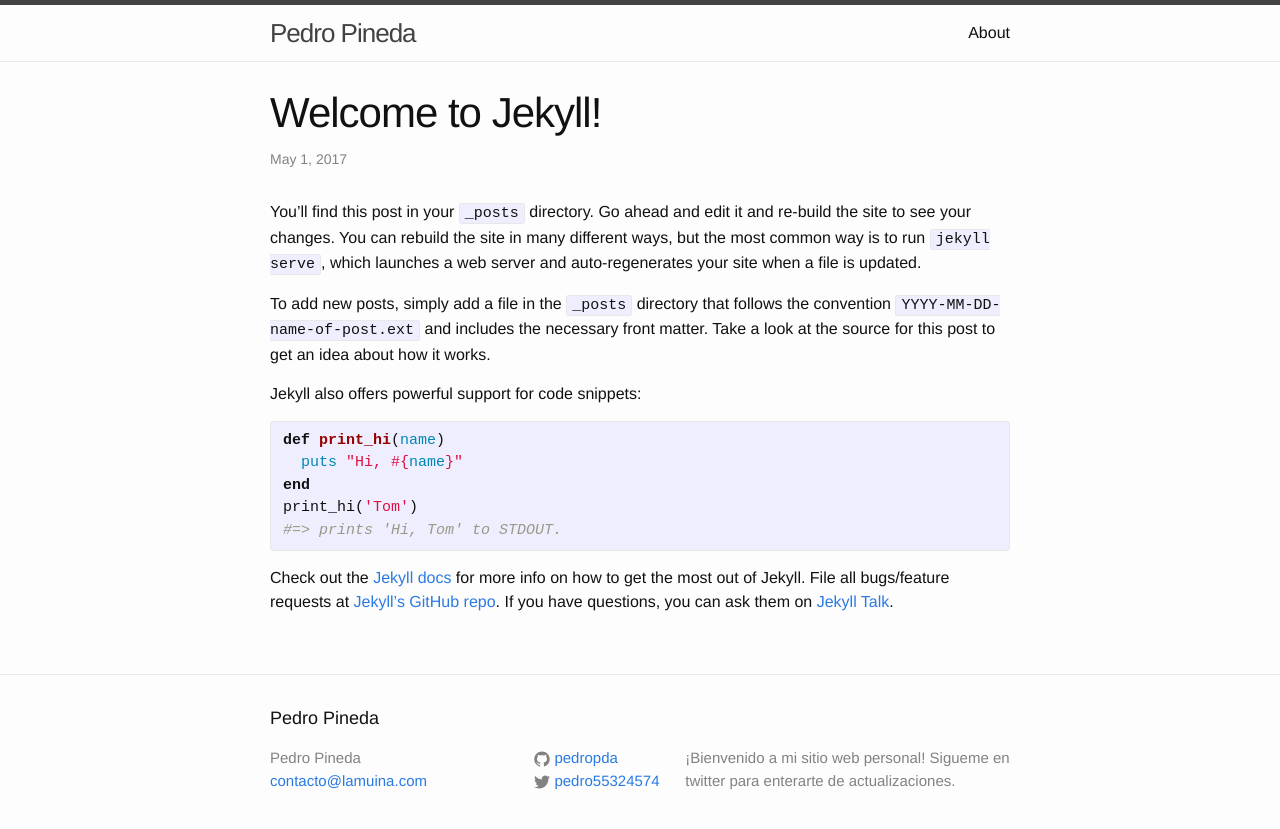
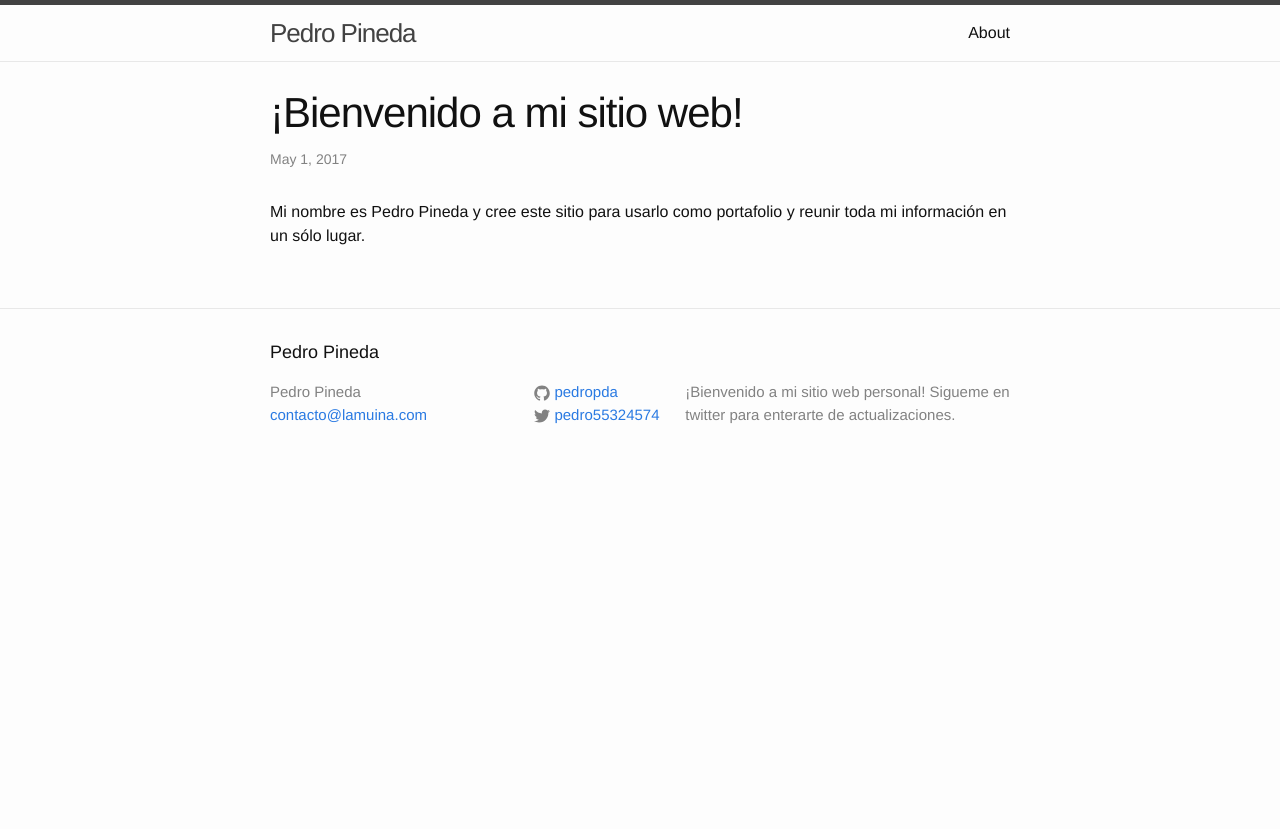
Before and after one commit to pedropda11/pedropda.github.io, a Jekyll site: the page built from _posts/2017-05-01-welcome-to-jekyll.markdown, in a window 1280 px wide. Shown: the top 829 px of the page. Built offline with Jekyll 4.4.1, drawn with Linux system fonts in a browser that asks for light colours.

Commit message:
Update 2017-05-01-welcome-to-jekyll.markdown

```diff
--- a/_posts/2017-05-01-welcome-to-jekyll.markdown
+++ b/_posts/2017-05-01-welcome-to-jekyll.markdown
@@ -1,25 +1,7 @@
 ---
 layout: post
-title:  "Welcome to Jekyll!"
+title:  "¡Bienvenido a mi sitio web!"
 date:   2017-05-01 21:42:15 +0000
 categories: jekyll update
 ---
-You’ll find this post in your `_posts` directory. Go ahead and edit it and re-build the site to see your changes. You can rebuild the site in many different ways, but the most common way is to run `jekyll serve`, which launches a web server and auto-regenerates your site when a file is updated.
-
-To add new posts, simply add a file in the `_posts` directory that follows the convention `YYYY-MM-DD-name-of-post.ext` and includes the necessary front matter. Take a look at the source for this post to get an idea about how it works.
-
-Jekyll also offers powerful support for code snippets:
-
-{% highlight ruby %}
-def print_hi(name)
-  puts "Hi, #{name}"
-end
-print_hi('Tom')
-#=> prints 'Hi, Tom' to STDOUT.
-{% endhighlight %}
-
-Check out the [Jekyll docs][jekyll-docs] for more info on how to get the most out of Jekyll. File all bugs/feature requests at [Jekyll’s GitHub repo][jekyll-gh]. If you have questions, you can ask them on [Jekyll Talk][jekyll-talk].
-
-[jekyll-docs]: http://jekyllrb.com/docs/home
-[jekyll-gh]:   https://github.com/jekyll/jekyll
-[jekyll-talk]: https://talk.jekyllrb.com/
+Mi nombre es Pedro Pineda y cree este sitio para usarlo como portafolio y reunir toda mi información en un sólo lugar.
```
